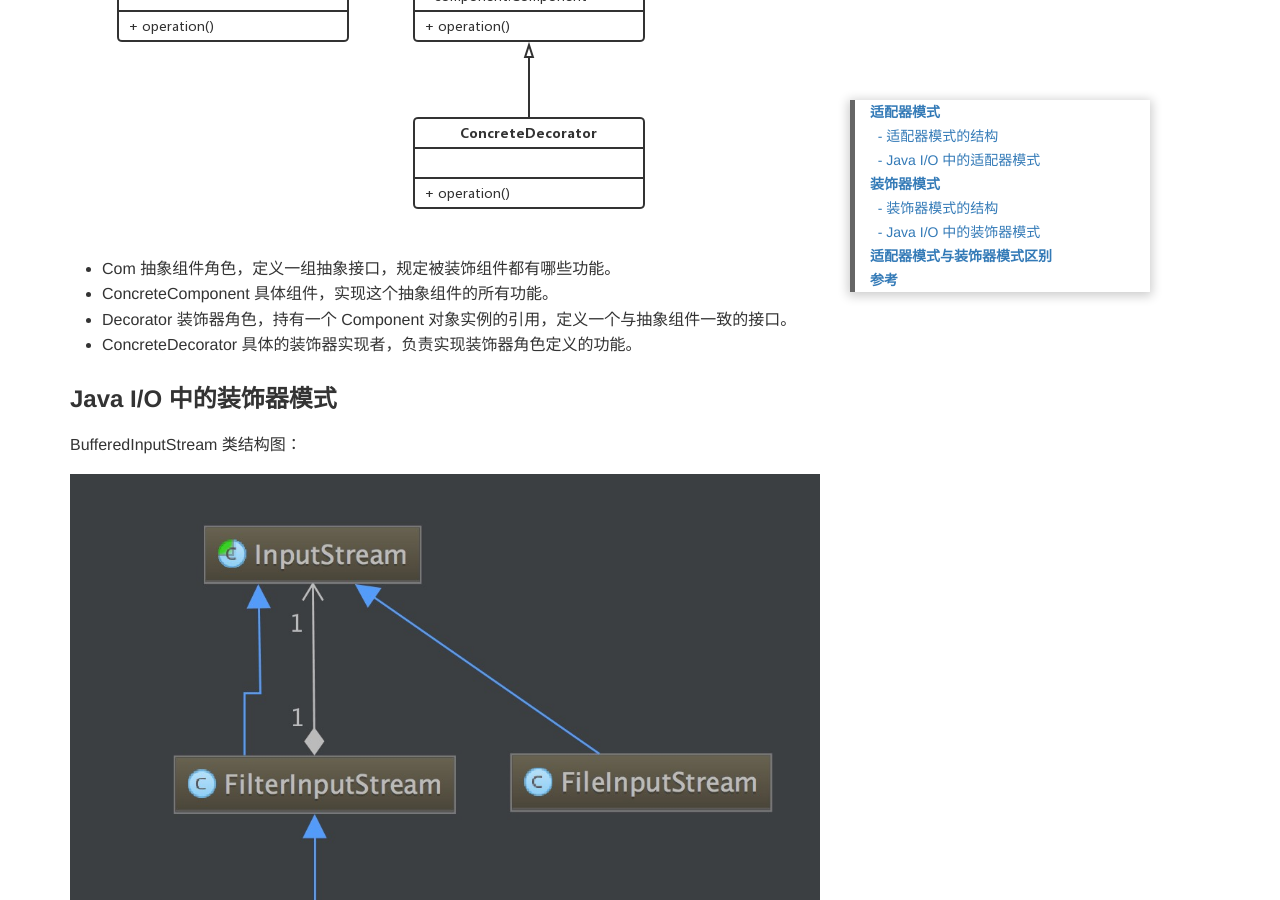
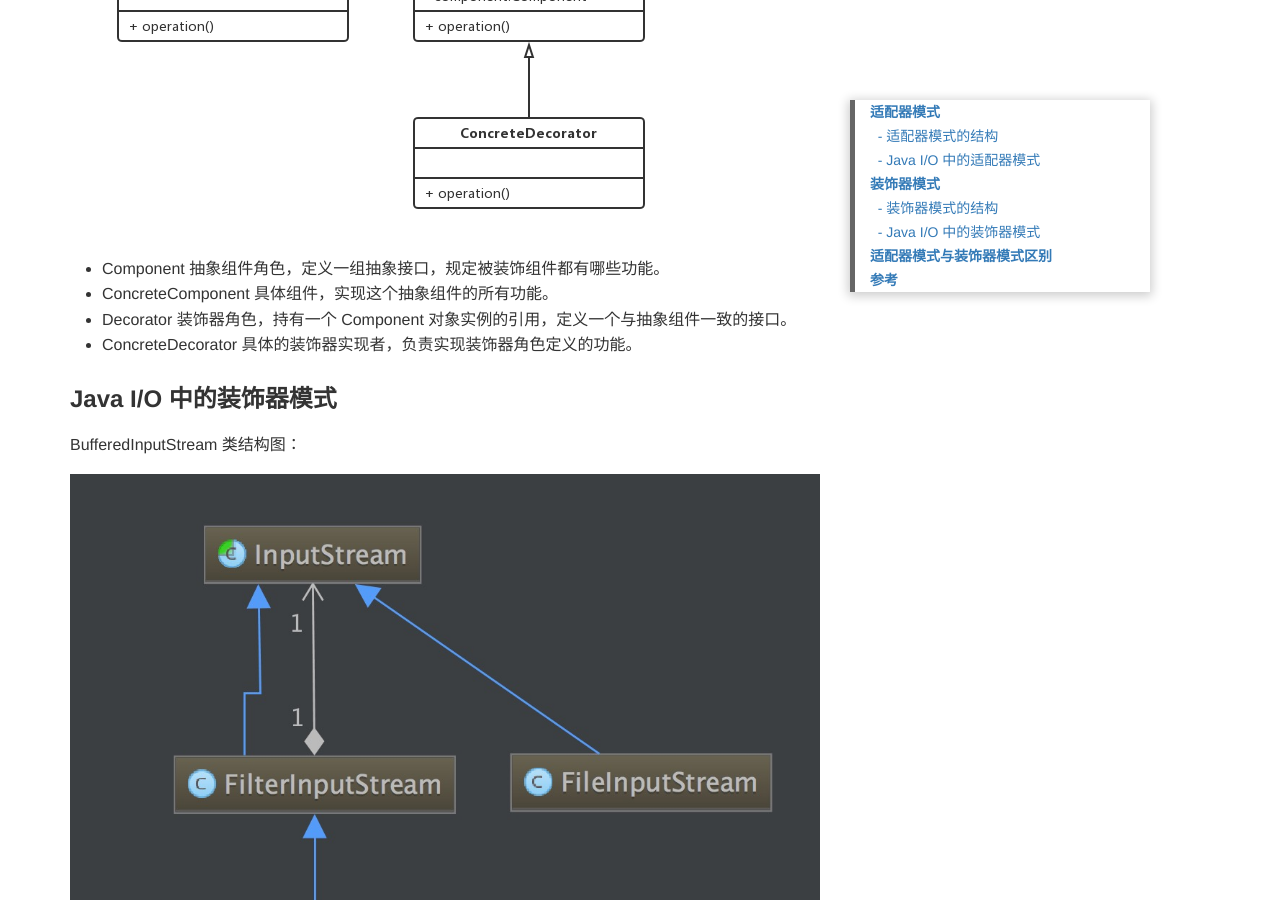
Before and after one commit to whatilove/whatilove.github.io, a Jekyll site: the page built from _posts/notebook/2017-10-16-设计模式解析之适配器模式与装饰器模式.md, in a window 1280 px wide and 900 px high, scrolled down 2569 px. Built offline with Jekyll 4.4.1, drawn with Linux system fonts in a browser that asks for light colours; a script that is not in the unit is left out.

Commit message:
fix decorator pattern description

```diff
--- a/_posts/notebook/2017-10-16-设计模式解析之适配器模式与装饰器模式.md
+++ b/_posts/notebook/2017-10-16-设计模式解析之适配器模式与装饰器模式.md
@@ -41,7 +41,7 @@ InputStreamReader 的作用就是将 InputStream 适配到 Reader。其中适配
 
 ![](/assets/images/post/java/decorator.png)
 
-* Com 抽象组件角色，定义一组抽象接口，规定被装饰组件都有哪些功能。
+* Component 抽象组件角色，定义一组抽象接口，规定被装饰组件都有哪些功能。
 * ConcreteComponent 具体组件，实现这个抽象组件的所有功能。
 * Decorator 装饰器角色，持有一个 Component 对象实例的引用，定义一个与抽象组件一致的接口。
 * ConcreteDecorator 具体的装饰器实现者，负责实现装饰器角色定义的功能。
```
